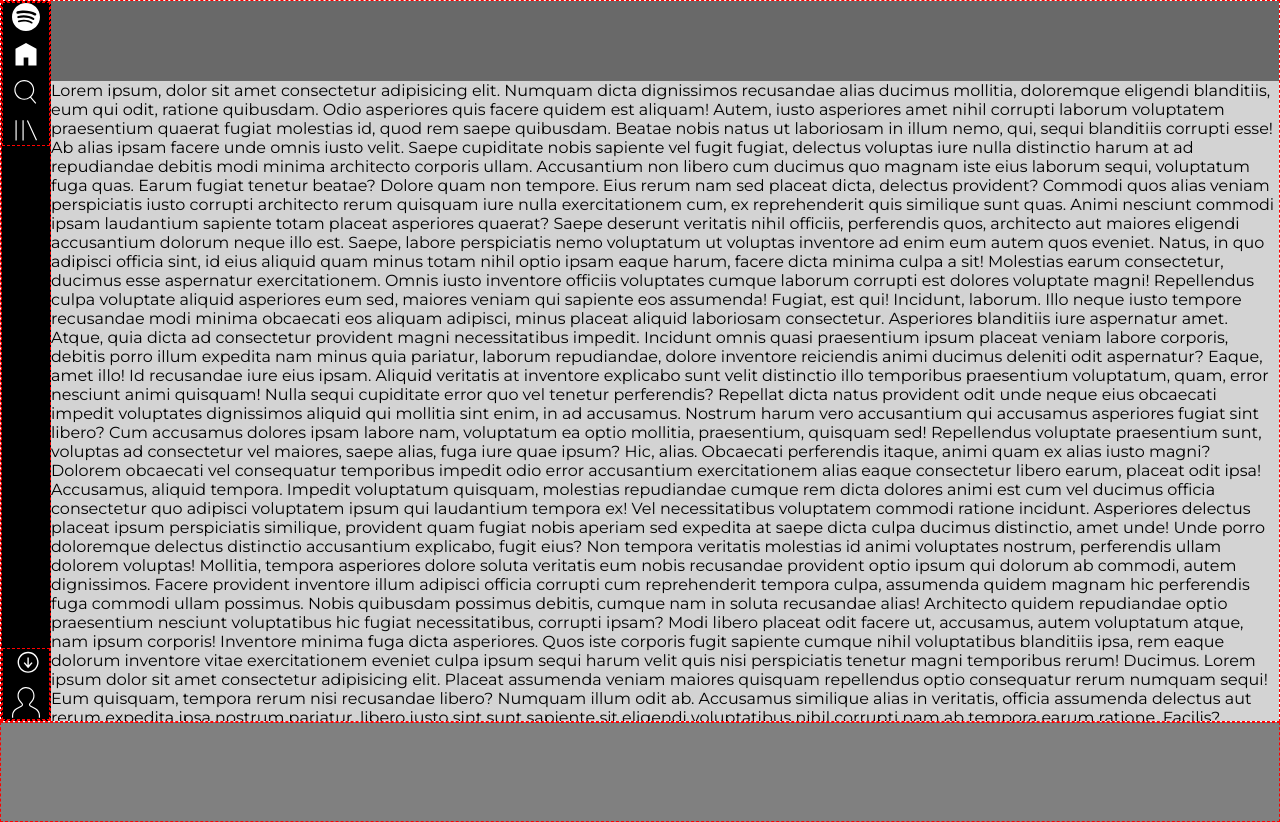
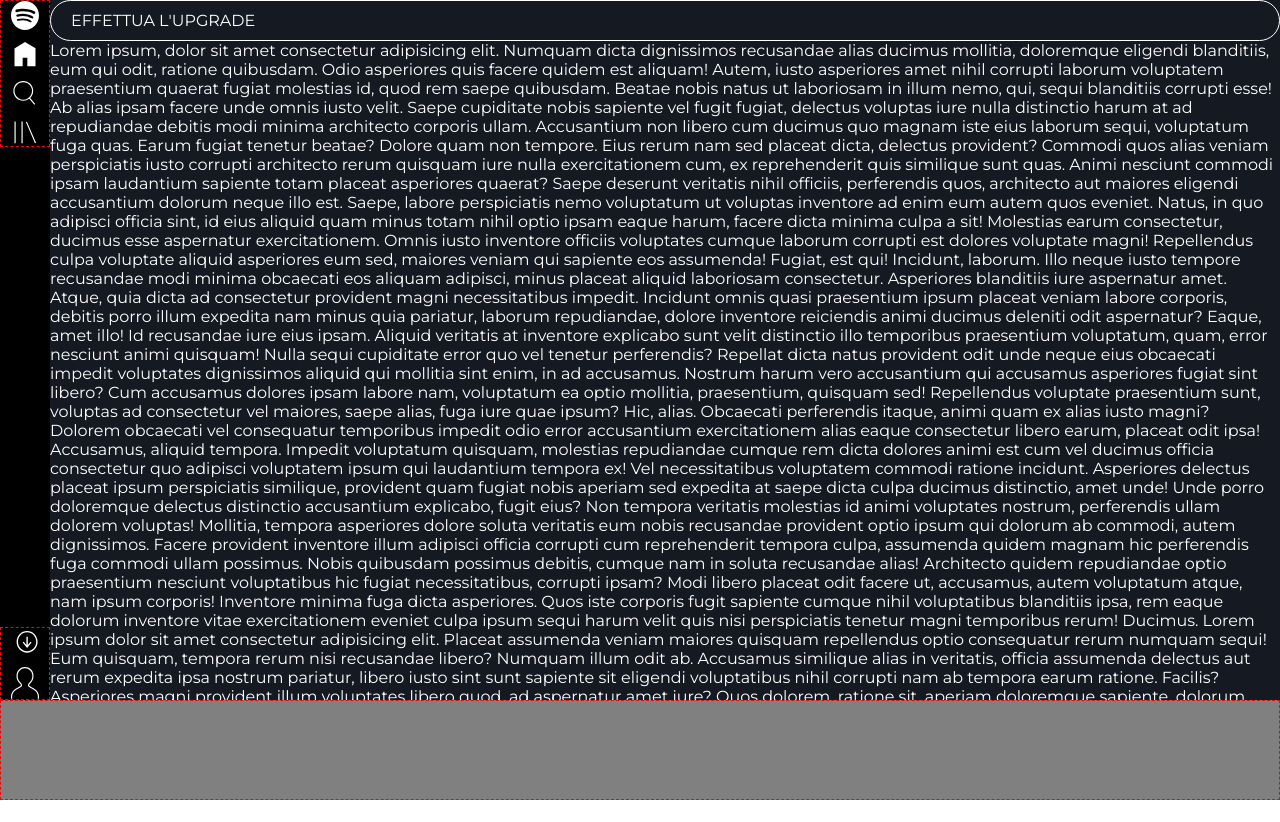
Before and after one commit to jacopolegovini/html-css-spotifyweb, a plain HTML site: page index.html in a window 1280 px wide. After the commit the page ends 800 px from the top, so only its background shows below. Drawn offline with Linux system fonts and the light colour scheme.

Commit message:
layout fixed

```diff
--- a/index.html
+++ b/index.html
@@ -15,8 +15,8 @@
 </head>
 <body>
     <div class="main-layout flex-container">
-        <main class="top-content flex-container box">
-            <sidebar class="sidebar box flex-container">
+        <main class="top-content flex-container">
+            <sidebar class="sidebar flex-container">
                     <div class="sidebar-top box">
                         <ul class="sidebar-list-flex flex-container">
                             <li>
@@ -45,8 +45,10 @@
             </sidebar>
             <div class="content">
                 <header>
-                    <div class="cta-upgrade">
-
+                    <div class="sticky-header">
+                        <div class="cta-upgrade">
+                            effettua l'upgrade
+                        </div>
                     </div>
                 </header>
                 <main>
--- a/style.css
+++ b/style.css
@@ -12,6 +12,7 @@ html {
 
 body {
     font-family: "Montserrat", sans-serif;
+    color: white;
 }
 
 img {
@@ -39,13 +40,13 @@ img {
 }
 
 .top-content {
-    flex-basis: calc(100% - 100px);
+    height: calc(100vh - 100px);
     flex-grow: 0;
 }
 
 .bottom-content {
     background-color: gray;
-    flex-basis: 100px;
+    height: 100px;
     flex-shrink: 0;
     width: 100%;
 }
@@ -81,24 +82,36 @@ img {
     margin: 0 auto;
 }
 
-/* Head */
 
-header {
+/* Header */
+
+.sticy-header {
     background-color: rgba(0, 0, 0, 0.5);
     height: 80px;
     position: sticky;
     top: 0;
     left: 0;
+    justify-content: flex-end;
+    align-items: center;
 }
+
+.cta-upgrade {
+    text-transform: uppercase;
+    padding: 10px 20px;
+    border: 1px solid white;
+    border-radius: 30px;
+}
+
 
 /* Content */
 
 .content {
-    background-color: lightgray;
+    background-color: #141922;
     flex-basis: calc(100% - 50px);
-    height: 90vh;
+    height: 100%;
     overflow-y: scroll;
 }
 
 
+
 /* Footer */
```
